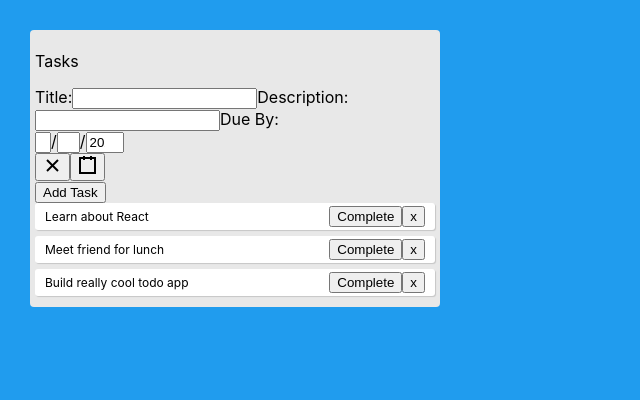
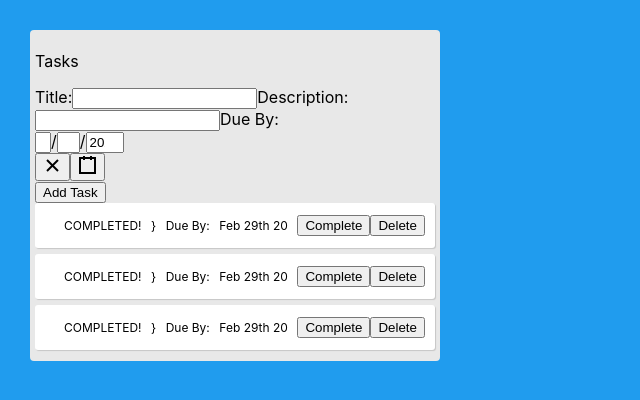
Before and after one commit to fatimaaltaf/todo-list-th, a React (Create React App) app: page / in a window 1280 px wide. Shown: the top 400 px of the page, without its empty margins (0-640 px from the left). Built offline with nearby package versions, Linux system fonts and the light colour scheme.

Commit message:
add moment library and add tasks

```diff
--- a/package.json
+++ b/package.json
@@ -8,10 +8,9 @@
     "@testing-library/jest-dom": "^4.2.4",
     "@testing-library/react": "^9.4.1",
     "@testing-library/user-event": "^7.2.1",
+    "moment": "^2.24.0",
     "react": "^16.13.0",
-    "react-calendar": "^2.19.2",
     "react-date-picker": "^7.10.0",
-    "react-datepicker": "^2.13.0",
     "react-dom": "^16.13.0",
     "react-scripts": "3.4.0"
   },
--- a/src/App.js
+++ b/src/App.js
@@ -38,9 +38,6 @@ function App() {
     setTaskList(newTask);
   };
 
-  // Edit Tasks
-
-
   // Clear all tasks from list
   const clearTaskList = () => {
     setTaskList([]);
--- a/src/components/TaskList.js
+++ b/src/components/TaskList.js
@@ -1,4 +1,5 @@
 import React from 'react';
+import moment from 'moment';
 
 function TaskList(props) {
 
@@ -9,10 +10,18 @@ function TaskList(props) {
       className="task"
       style={{ textDecoration: task.isCompleted ? "line-through" : "" }}
     >
-      {task.text}
+      <section>{task.title}</section>
+      <section>{task.description}</section>
+      {task.isCompleted ? (
+              <p className="pending">PENDING</p>
+            ) : (
+              <p className="completed">COMPLETED!</p>
+            )} }
+      <section className="finishBy">Due By:</section>
+            {moment(task.dueBy).format("MMM Do YY")}
       <div>
         <button onClick={() => completeTask(index)}>Complete</button>
-        <button onClick={() => removeTask(index)}>x</button>
+        <button onClick={() => removeTask(index)}>Delete</button>
       </div>
     </div>
   );
```
Also changed, not shown: 1 other file (tests, documents, lock files or other folders).
